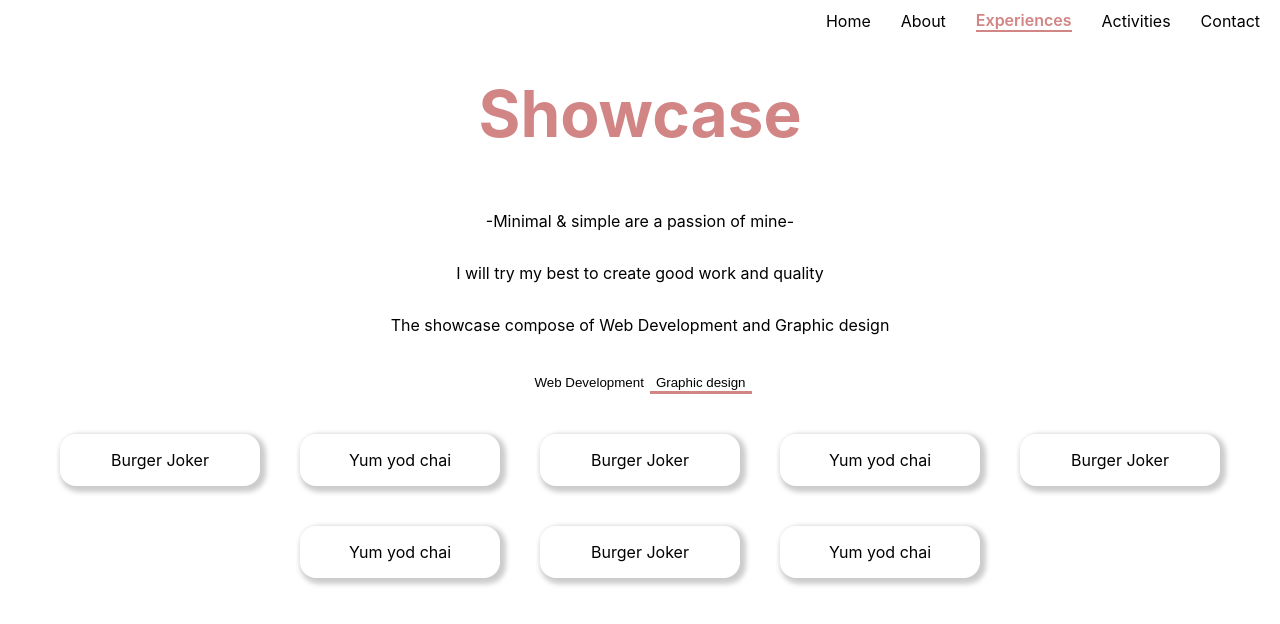
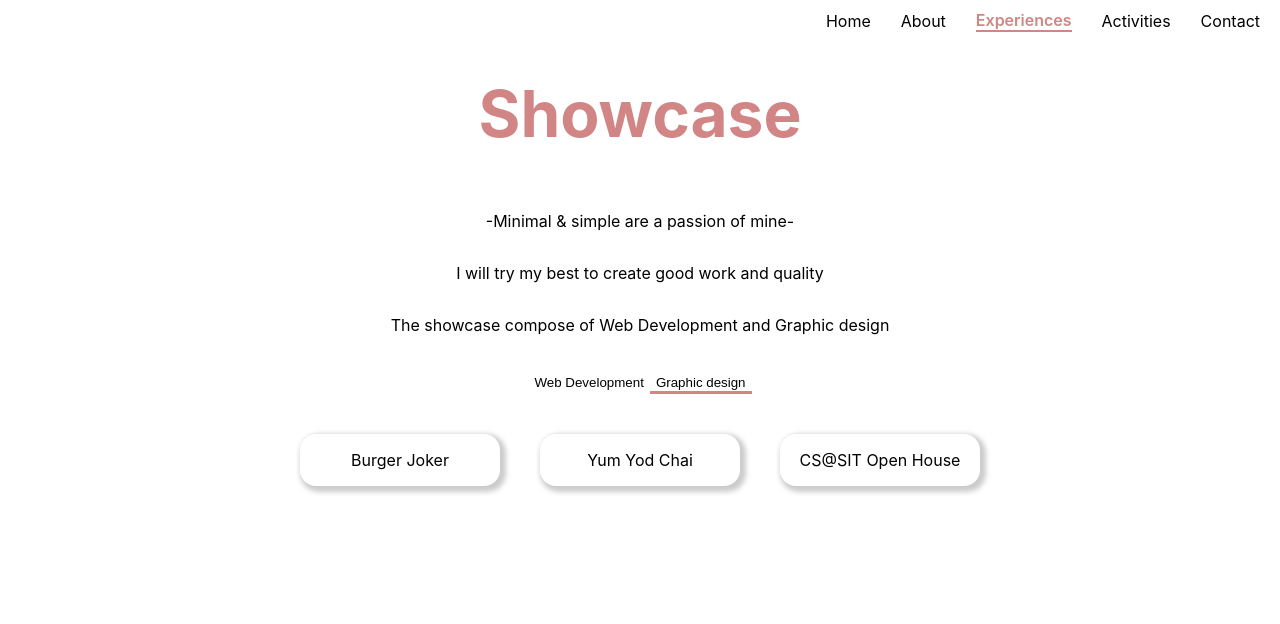
Before and after one commit to wiree65/Wiree-Porfolio, a Next.js app: page /experiences in a window 1280 px wide. Both pictures are taken after a click on the button "Graphic design". Shown: the top 624 px of the page. Built offline with nearby package versions, Linux system fonts and the light colour scheme.

Commit message:
[UPDATE] info

```diff
--- a/component/graphic.js
+++ b/component/graphic.js
@@ -2,8 +2,12 @@ import { Fragment, useState, useEffect } from "react";
 const Graphic = (props) => {
   const skills = [
     {
-      icons: [{ title: "Burger Joker" }, { title: "Yum yod chai" },{ title: "Burger Joker" }, { title: "Yum yod chai" }
-    ,{ title: "Burger Joker" }, { title: "Yum yod chai" },{ title: "Burger Joker" }, { title: "Yum yod chai" }],
+      icons: [
+        { title: "Burger Joker" },
+        { title: "Yum Yod Chai" },
+        { title: "CS@SIT Open House" },
+
+      ],
     },
   ];
   return (
```
